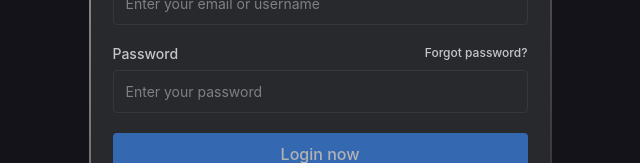
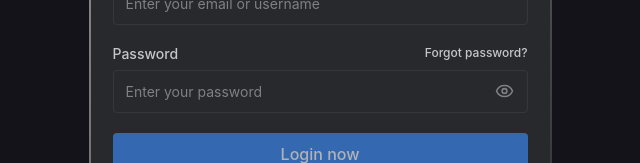
Before and after one commit to nikhilgupta58/goatlas-task, a React (Vite) app: page /login in a window 1280 px wide. Shown: the part 409-572 px from the top of the page, without its empty margins (320-960 px from the left). Built offline with nearby package versions, Linux system fonts and the light colour scheme.

Commit message:
auth gate done

```diff
--- a/src/components/AuthGate/view.tsx
+++ b/src/components/AuthGate/view.tsx
@@ -1,9 +1,12 @@
+import { useSetAtom } from "jotai";
 import { useEffect, useMemo, useState } from "react";
+import { LuEye, LuEyeOff } from "react-icons/lu";
 import { useNavigate } from "react-router-dom";
 import Button from "../../shared/Button";
 import Input from "../../shared/Input";
 import Text from "../../shared/Text";
-import { AuthGateTypes } from "../../utils/constants";
+import { isUserAtom } from "../../storeAtom";
+import { AuthGateTypes, FieldTypes } from "../../utils/constants";
 import { AUTH_CONFIG } from "../../utils/interfaces";
 import { authConfig } from "./utils";
 
@@ -34,6 +37,8 @@ export default function AuthGate({ type }: { type: AuthGateTypes }) {
     setVal(initialValues);
   }, [type, formIds]);
 
+  const [show, setShow] = useState<boolean>(false);
+  const setIsUser = useSetAtom(isUserAtom);
   return (
     <div className="gradient-border w-[463px] px-6 justify-center items-center pt-10 pb-8 flex flex-col bg-dark2 gap-12">
       <div className="flex flex-col gap-2">
@@ -49,8 +54,9 @@ export default function AuthGate({ type }: { type: AuthGateTypes }) {
       </div>
       <div className="w-full flex flex-col gap-5 z-50">
         {config.form.map((field, id) => {
+          const EyeIcon = !show ? LuEye : LuEyeOff;
           return (
-            <div key={`auth-form-${id}`} className="flex flex-col gap-2">
+            <div key={`auth-form-${id}`} className="flex flex-col gap-2 w-full">
               <div className="flex items-center justify-between">
                 <Text stylearr={[14, 17, 500]} className="text-lightGray">
                   {field.label}
@@ -64,13 +70,23 @@ export default function AuthGate({ type }: { type: AuthGateTypes }) {
                   </Text>
                 )}
               </div>
-              <div className="flex flex-col gap-[2px]">
+              <div className="flex flex-col gap-[2px] w-full">
                 <Input
                   value={val[field.id]}
                   onChange={(e) => handleChange(field.id, e.target.value)}
-                  className="rounded-[4px] border-[1.5px] border-darkGray h-[43px] bg-transparent px-3 text-lightGray text-[16px] leading-[20px] font-normal focus:outline-none"
-                  type={field.type}
+                  type={show ? FieldTypes.TEXT : field.type}
                   placeholder={field?.placeholder || ""}
+                  icon={
+                    field.type === FieldTypes.PASSWORD ? (
+                      <EyeIcon
+                        onClick={() => setShow((e) => !e)}
+                        size={20}
+                        className="text-gray2"
+                      />
+                    ) : (
+                      <></>
+                    )
+                  }
                 />
               </div>
             </div>
@@ -78,6 +94,9 @@ export default function AuthGate({ type }: { type: AuthGateTypes }) {
         })}
         <div className="flex flex-col gap-3">
           <Button
+            onClick={() => {
+              setIsUser(true);
+            }}
             isDisabled={isDisabled}
             className="h-[43px] rounded-[4px] bg-blueAccent text-[16px] leading-[19px] font-[500] text-white"
           >
--- a/src/shared/Button.tsx
+++ b/src/shared/Button.tsx
@@ -18,6 +18,9 @@ export default function Button({
           ? "cursor-not-allowed brightness-[70%]"
           : "hover:brightness-110 hover:transition-all"
       } ${props?.className}`}
+      onClick={(e) => {
+        if (!isDisabled) props.onClick && props.onClick(e);
+      }}
     >
       {children}
     </button>
--- a/src/shared/Input.tsx
+++ b/src/shared/Input.tsx
@@ -1,5 +1,15 @@
-export default function Input(
-  props: React.InputHTMLAttributes<HTMLInputElement>
-) {
-  return <input {...props} />;
+interface IProps extends React.InputHTMLAttributes<HTMLInputElement> {
+  icon?: React.ReactNode;
 }
+
+export default function Input({ icon = <></>, ...props }: IProps) {
+  return (
+    <div className="rounded-[4px] justify-between flex items-center border-[1.5px] border-darkGray h-[43px] bg-transparent px-3">
+      <input
+        className="border-none bg-transparent focus:outline-none w-full focus:border-none focus-visible:border-none  text-lightGray text-[16px] leading-[20px] font-normal"
+        {...props}
+      />
+      {icon}
+    </div>
+  );
+}
```
